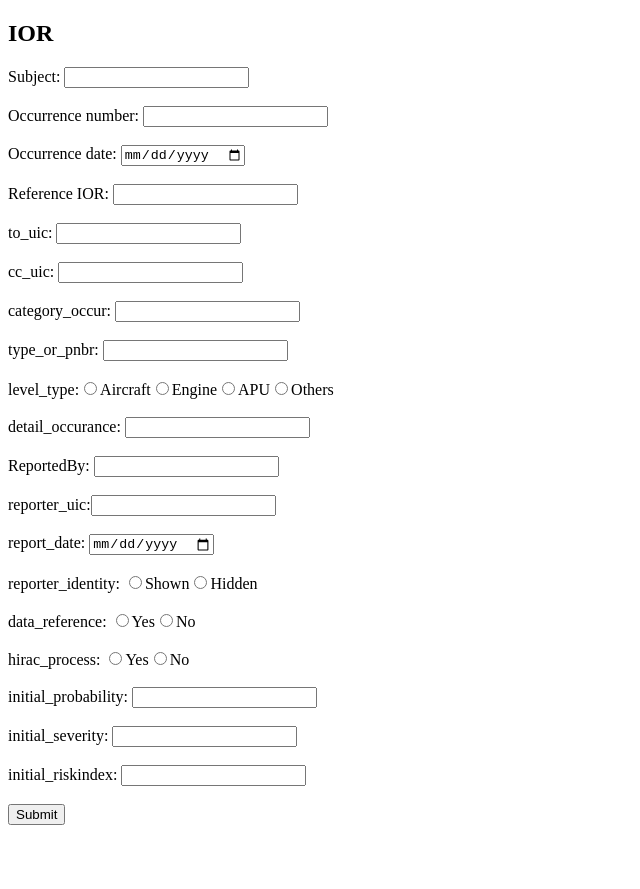
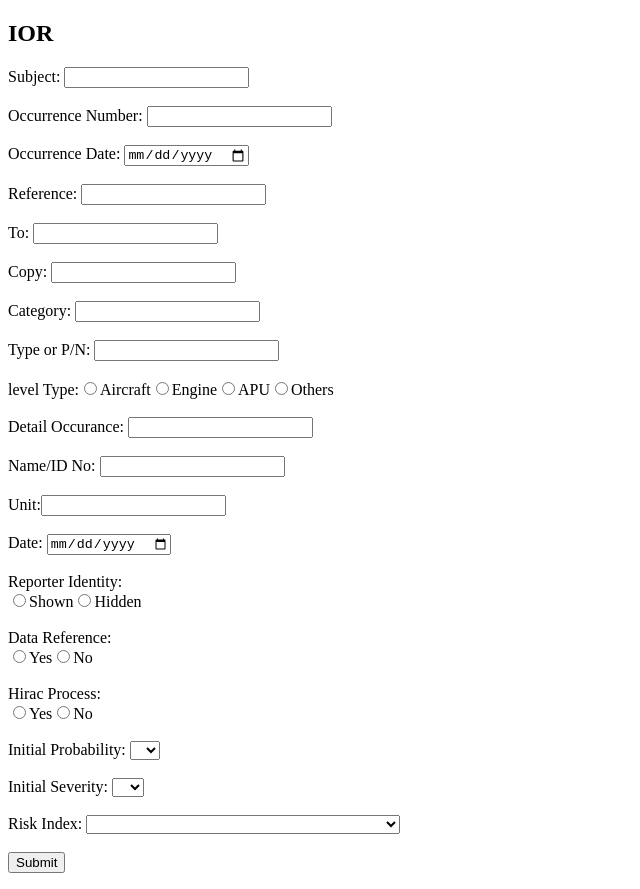
Before and after one commit to varrel123/Design-Management-System-DMS-, a website: page Frontend/IOR_Form.html in a window 1280 px wide. Shown: the whole page, without its empty margins (0-640 px from the left). Before the commit the page ends 841 px from the top, so only its background shows below. Drawn offline with nearby package versions, Linux system fonts and the light colour scheme.

Commit message:
Finishing

```diff
--- a/Frontend/IOR_Form.html
+++ b/Frontend/IOR_Form.html
@@ -18,38 +18,38 @@
             <input type="text" id="subject_ior" name="subject_ior" v-model="IOR_data.subject_ior" required><br><br>
 
             <!--  -->
-            <label for="occur_nbr">Occurrence number: </label>
+            <label for="occur_nbr">Occurrence Number: </label>
             <input type="text" id="occur_nbr" name="occur_nbr" v-model="IOR_data.occur_nbr" required><br><br>
 
             <!--  -->
-            <label for="occur_date">Occurrence date: </label>
+            <label for="occur_date">Occurrence Date: </label>
             <input type="date" id="occur_date" name="occur_date" v-model="IOR_data.occur_date" required><br><br>
 
             <!--  -->
-            <label for="reference_ior">Reference IOR: </label>
+            <label for="reference_ior">Reference: </label>
             <input type="text" id="reference_ior" name="reference_ior" v-model="IOR_data.reference_ior"
                 required><br><br>
 
             <!--  -->
-            <label for="to_uic">to_uic: </label>
+            <label for="to_uic">To: </label>
             <input type="text" id="to_uic" name="to_uic" v-model="IOR_data.to_uic" maxlength="4" required><br><br>
 
             <!--  -->
-            <label for="cc_uic">cc_uic: </label>
+            <label for="cc_uic">Copy: </label>
             <input type="text" id="cc_uic" name="cc_uic" v-model="IOR_data.cc_uic" maxlength="4" required><br><br>
 
             <!--  -->
-            <label for="category_occur">category_occur: </label>
+            <label for="category_occur">Category: </label>
             <input type="text" id="category_occur" name="category_occur" v-model="IOR_data.category_occur" maxlength="1"
                 required><br><br>
 
             <!--  -->
-            <label for="type_or_pnbr">type_or_pnbr: </label>
+            <label for="type_or_pnbr">Type or P/N: </label>
             <input type="text" id="type_or_pnbr" name="type_or_pnbr" v-model="IOR_data.type_or_pnbr" maxlength="15"
                 required><br><br>
 
             <!--  -->
-            <label>level_type:</label>
+            <label>level Type:</label>
 
             <input type="radio" id="aircraft" name="level_type" value="Aircraft" v-model="IOR_data.level_type">
             <label for="aircraft">Aircraft</label>
@@ -64,25 +64,25 @@
             <label for="others">Others</label><br><br>
 
             <!--  -->
-            <label for="detail_occurance">detail_occurance: </label>
+            <label for="detail_occurance">Detail Occurance: </label>
             <input type="text" id="detail_occurance" name="detail_occurance" v-model="IOR_data.detail_occurance"
                 required><br><br>
 
             <!--  -->
-            <label for="ReportedBy">ReportedBy: </label>
+            <label for="ReportedBy">Name/ID No: </label>
             <input type="text" id="ReportedBy" name="ReportedBy" v-model="IOR_data.ReportedBy" required><br><br>
 
             <!--  -->
-            <label for="reporter_uic">reporter_uic:</label>
+            <label for="reporter_uic">Unit:</label>
             <input type="text" id="reporter_uic" name="reporter_uic" v-model="IOR_data.reporter_uic" maxlength="4"
                 required><br><br>
 
             <!--  -->
-            <label for="report_date">report_date: </label>
+            <label for="report_date">Date: </label>
             <input type="date" id="report_date" name="report_date" v-model="IOR_data.report_date" required><br><br>
 
             <!--  -->
-            <label for="reporter_identity">reporter_identity: </label>
+            <label for="reporter_identity">Reporter Identity: </label><br>
             <input type="radio" id="Shown" name="reporter_identity" value="Shown" v-model="IOR_data.reporter_identity">
             <label for="Shown">Shown</label>
 
@@ -90,7 +90,7 @@
             <label for="Hidden">Hidden</label><br><br>
 
             <!--  -->
-            <label for="Data_reference">data_reference: </label>
+            <label for="Data_reference">Data Reference: </label><br>
             <input type="radio" id="Yes1" name="Data_reference" value="Yes" v-model="IOR_data.Data_reference">
             <label for="Yes1">Yes</label>
 
@@ -98,27 +98,44 @@
             <label for="No1">No</label><br><br>
 
             <!--  -->
-            <label for="hirac_process">hirac_process: </label>
+            <label for="hirac_process">Hirac Process: </label><br>
             <input type="radio" id="Yes2" name="hirac_process" value="Yes" v-model="IOR_data.hirac_process">
             <label for="Yes2">Yes</label>
 
             <input type="radio" id="No2" name="hirac_process" value="No" v-model="IOR_data.hirac_process">
-            <label for="No2">No</label><br><br>
+            <label for="No2">No</label><br> <br>
 
             <!--  -->
-            <label for="initial_probability">initial_probability: </label>
-            <input type="text" id="initial_probability" name="initial_probability"
-                v-model="IOR_data.initial_probability" maxlength="1" required><br><br>
+            <label for="initial_probability">Initial Probability: </label>
+            <select id="initial_probability" name="initial_probability" v-model="IOR_data.initial_probability">
+                <option value="1">1</option>
+                <option value="2">2</option>
+                <option value="3">3</option>
+                <option value="4">4</option>
+                <option value="5">5</option>
+              </select>
+              <br><br>
+            <!--  -->
+            <label for="initial_severity">Initial Severity: </label>
+            <select id="initial-severity" name="initial-severity" v-model="IOR_data.initial_severity">
+                <option value="A">A</option>
+                <option value="B">B</option>
+                <option value="C">C</option>
+                <option value="D" selected>D</option>
+                <option value="E">E</option>
+              </select>
+              <br><br>
 
             <!--  -->
-            <label for="initial_severity">initial_severity: </label>
-            <input type="text" id="initial_severity" name="initial_severity" v-model="IOR_data.initial_severity"
-                maxlength="1" required><br><br>
-
-            <!--  -->
-            <label for="initial_riskindex">initial_riskindex: </label>
-            <input type="text" id="initial_riskindex" name="initial_riskindex" v-model="IOR_data.initial_riskindex"
-                required><br><br>
+            <label for="initial_riskindex">Risk Index: </label>
+            <select id="initial_riskindex" name="initial_riskindex" v-model="IOR_data.initial_riskindex">
+                <option value="Unacceptable region">Unacceptable region</option>
+                <option value="Acceptable region" selected>Acceptable region</option>
+                <option value="Tolerable region">Tolerable region</option>
+                <option value="As low as reasonably practicable (ALARP) region">As low as reasonably practicable (ALARP) region</option>
+                <option value="Negligible region">Negligible region</option>
+              </select>
+              <br><br>
 
             <button type="submit">Submit</button>
         </form>
```
Also changed, not shown: Frontend/login.html (+7 -2 lines), Frontend/test.html (added, +75 -0 lines), Frontend/image/2591833781.jpg (added).
